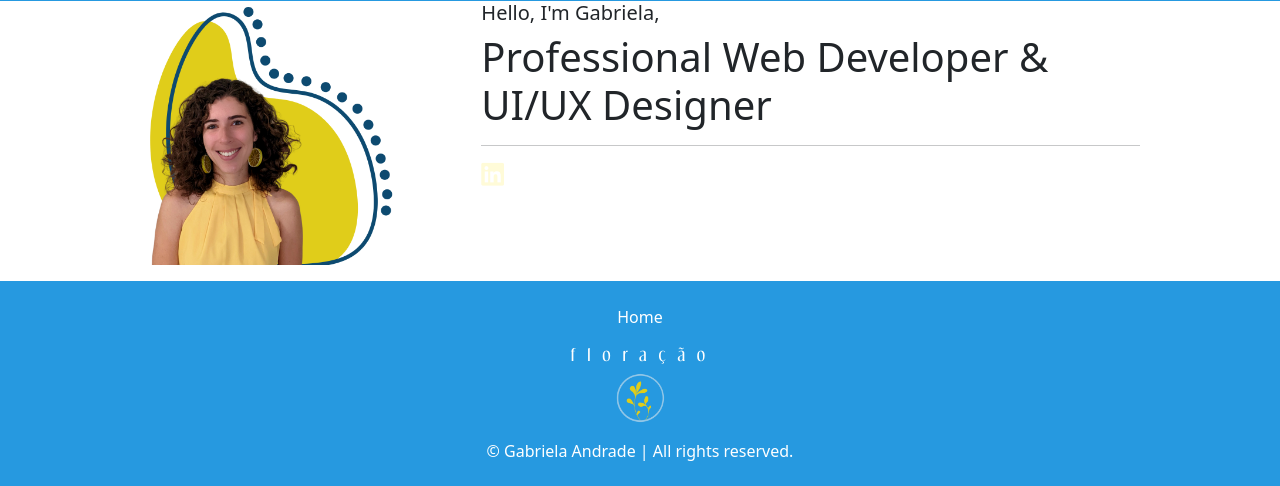
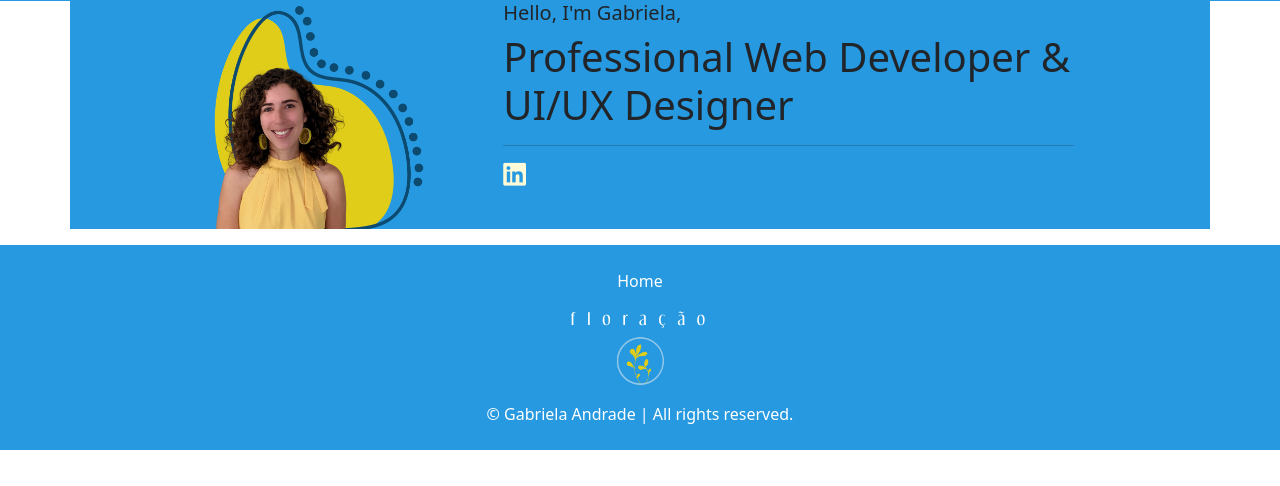
Before and after one commit to gabbysandrade/gabbysandrade.github.io, a CodeIgniter app: page /database/ in a window 1280 px wide. Shown: the part 115-601 px from the top of the page. Run offline with CodeIgniter, Linux system fonts and the light colour scheme; some libraries are stand-ins or nearby versions.

Commit message:
add containing div for background

```diff
--- a/application/views/pages/home.php
+++ b/application/views/pages/home.php
@@ -5,6 +5,7 @@ Purpose: This program will generate the main body content for the
 home page of the Floração website.
 --------------------------->
 
+<div class="container shade-light">
     <div class="container bodydiv">
         <div class="row mb-3">
             <div class="col-12 col-md-4">
@@ -18,3 +19,4 @@ home page of the Floração website.
             </div>
         </div>
     </div>
+</div>
```
Lines whose indentation alone changed are shown as unchanged.
